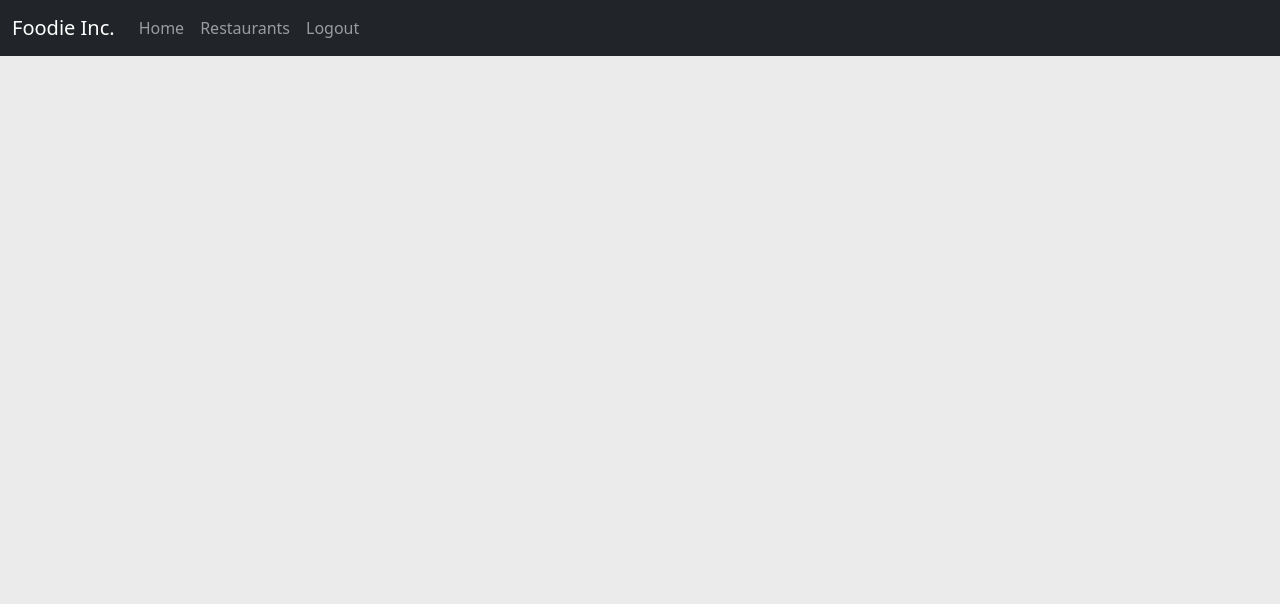
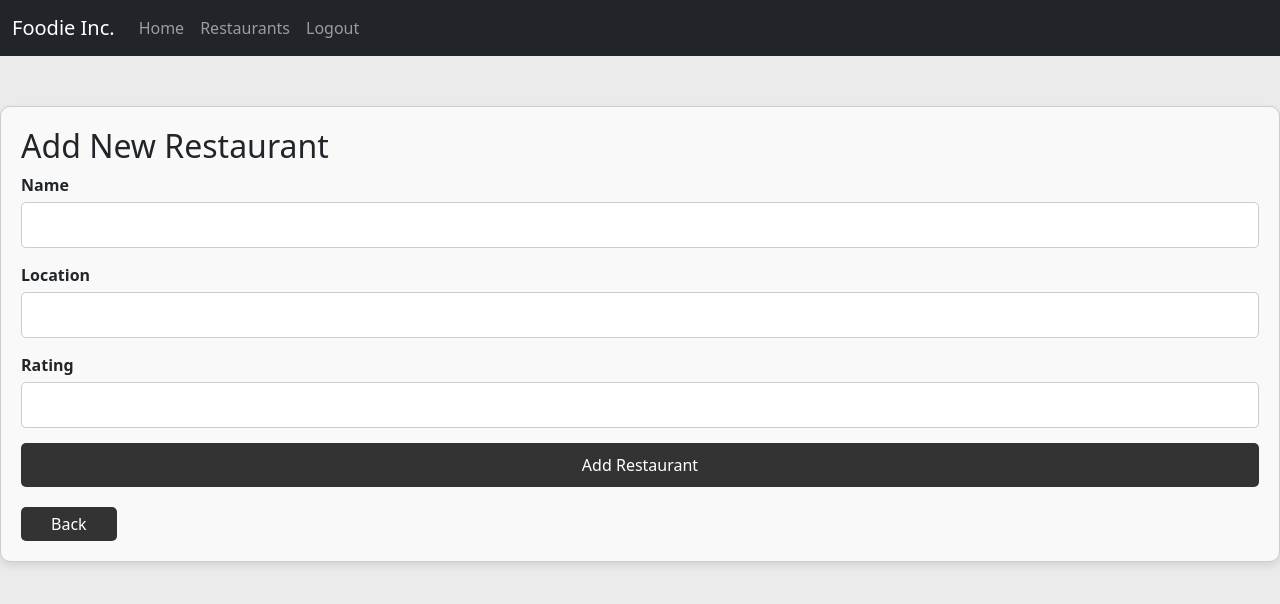
Before and after one commit to GeorgieHow/CapstoneProject, an Angular app in the folder FoodProjectFrontend/: page /add-restaurant in a window 1280 px wide. Before the commit this address led to /. Shown: the top 604 px of the page. Built offline with nearby package versions, Linux system fonts and the light colour scheme; sample sign-in values are in the browser's storage.

Commit message:
Can add a restaurant.

```diff
--- /dev/null
+++ b/FoodProjectFrontend/src/app/add-restaurant/add-restaurant.component.css
@@ -0,0 +1,59 @@
+.add-restaurant-container {
+    max-width: auto;
+    margin: 50px auto;
+    padding: 20px;
+    border: 1px solid #ccc;
+    border-radius: 10px;
+    background-color: #f9f9f9;
+    box-shadow: 0 4px 8px rgba(0, 0, 0, 0.1);
+}
+
+.form-group {
+    margin-bottom: 15px;
+}
+
+.form-group label {
+    display: block;
+    margin-bottom: 5px;
+    font-weight: bold;
+}
+
+.form-control {
+    width: 100%;
+    padding: 10px;
+    margin-top: 5px;
+    border: 1px solid #ccc;
+    border-radius: 5px;
+    box-sizing: border-box;
+}
+
+.btn-primary {
+    width: 100%;
+    padding: 10px;
+    background-color: #333;
+    border: none;
+    border-radius: 5px;
+    color: white;
+    font-size: 16px;
+    cursor: pointer;
+}
+
+.btn-primary:hover {
+    background-color: #428953;
+}
+
+.btn-back {
+    padding: 5px 30px;
+    background-color: #333;
+    border: none;
+    border-radius: 5px;
+    color: white;
+    font-size: 16px;
+    cursor: pointer;
+    display: inline-block;
+    margin-top: 20px;
+}
+
+.btn-back:hover {
+    background-color: #428953;
+}
--- /dev/null
+++ b/FoodProjectFrontend/src/app/add-restaurant/add-restaurant.component.html
@@ -0,0 +1,32 @@
+<div class="add-restaurant-container">
+    <h2>Add New Restaurant</h2>
+    <form #addRestaurantForm="ngForm" (ngSubmit)="onSubmit(addRestaurantForm)">
+        <div class="form-group">
+            <label for="name">Name</label>
+            <input id="name" type="text" name="name" ngModel class="form-control" required>
+            <div *ngIf="addRestaurantForm.submitted && !addRestaurantForm.controls['name']?.valid" class="text-danger">
+                Name is required.
+            </div>
+        </div>
+        <div class="form-group">
+            <label for="location">Location</label>
+            <input id="location" type="text" name="location" ngModel class="form-control" required>
+            <div *ngIf="addRestaurantForm.submitted && !addRestaurantForm.controls['location']?.valid"
+                class="text-danger">
+                Location is required.
+            </div>
+        </div>
+        <div class="form-group">
+            <label for="rating">Rating</label>
+            <input id="rating" type="number" name="rating" ngModel class="form-control" required min="1" max="5">
+            <div *ngIf="addRestaurantForm.submitted && !addRestaurantForm.controls['rating']?.valid"
+                class="text-danger">
+                Rating is required and must be between 1 and 5.
+            </div>
+        </div>
+        <button type="submit" class="btn-primary">Add Restaurant</button>
+    </form>
+    <div>
+        <button class="btn-back" style="margin-top: 20px;" (click)="goBack()">Back</button>
+    </div>
+</div>
--- /dev/null
+++ b/FoodProjectFrontend/src/app/add-restaurant/add-restaurant.component.ts
@@ -0,0 +1,36 @@
+import { Component } from '@angular/core';
+import { NgForm } from '@angular/forms';
+import { Router } from '@angular/router';
+import { RestaurantService } from '../service/restaurant.service';
+import { Restaurant } from '../model/restaurant';
+
+@Component({
+  selector: 'app-add-restaurant',
+  standalone: false,
+
+  templateUrl: './add-restaurant.component.html',
+  styleUrl: './add-restaurant.component.css'
+})
+export class AddRestaurantComponent {
+
+  constructor(private restaurantService: RestaurantService, private router: Router) {}
+
+  onSubmit(form: NgForm): void {
+    if (form.valid) {
+      const newRestaurant: Restaurant = form.value;
+      this.restaurantService.createRestaurant(newRestaurant).subscribe(
+        () => {
+          console.log('Restaurant added successfully');
+          this.router.navigate(['/restaurants']);
+        },
+        (error) => {
+          console.error('Error adding restaurant:', error);
+        }
+      );
+    }
+  }
+
+  goBack() {
+    this.router.navigate(['/restaurants']);
+  }
+}
--- a/FoodProjectFrontend/src/app/app-routing.module.ts
+++ b/FoodProjectFrontend/src/app/app-routing.module.ts
@@ -5,12 +5,14 @@ import { RestaurantListComponent } from './restaurant-list/restaurant-list.compo
 import { RestaurantDetailsComponent } from './restaurant-details/restaurant-details.component';
 import { LoginComponent } from './login/login.component';
 import { authGuard } from './service/auth.guard';
+import { AddRestaurantComponent } from './add-restaurant/add-restaurant.component';
 
 const routes: Routes = [
   {path:'', component: HomeComponent},
   {path:'login', component: LoginComponent},
   {path:'restaurants', component: RestaurantListComponent },
   {path:'restaurants/:id', component:RestaurantDetailsComponent},
+  { path: 'add-restaurant', component: AddRestaurantComponent, canActivate: [authGuard] },
 
 ];
 
--- a/FoodProjectFrontend/src/app/app.module.ts
+++ b/FoodProjectFrontend/src/app/app.module.ts
@@ -11,6 +11,7 @@ import { HttpClientModule } from '@angular/common/http';
 import { FormsModule } from '@angular/forms';
 import { RestaurantDetailsComponent } from './restaurant-details/restaurant-details.component';
 import { LoginComponent } from './login/login.component';
+import { AddRestaurantComponent } from './add-restaurant/add-restaurant.component';
 
 @NgModule({
   declarations: [
@@ -21,6 +22,7 @@ import { LoginComponent } from './login/login.component';
     RestaurantComponent,
     RestaurantDetailsComponent,
     LoginComponent,
+    AddRestaurantComponent,
   ],
   imports: [
     BrowserModule,
--- a/FoodProjectFrontend/src/app/restaurant-list/restaurant-list.component.html
+++ b/FoodProjectFrontend/src/app/restaurant-list/restaurant-list.component.html
@@ -2,7 +2,7 @@
     <h1 class="restaurant-list-title">Restaurants</h1>
 
     <div>
-        <button *ngIf="isLoggedIn" class="btn-primary">Add New Restaurant</button>
+        <button *ngIf="isLoggedIn" class="btn-primary" [routerLink]="['/add-restaurant']">Add New Restaurant</button>
     </div>
 
     <div *ngIf="restaurants.length === 0">
--- a/FoodProjectFrontend/src/app/service/restaurant.service.ts
+++ b/FoodProjectFrontend/src/app/service/restaurant.service.ts
@@ -19,4 +19,8 @@ export class RestaurantService {
   getRestaurantById(id: number): Observable<Restaurant> {
     return this.http.get<Restaurant>(`${this.apiUrl}/${id}`);
   }
+
+  createRestaurant(restaurant: Restaurant): Observable<Restaurant> {
+    return this.http.post<Restaurant>(this.apiUrl, restaurant);
+  }
 }
```
Also changed, not shown: 2 other files (tests, documents, lock files or other folders).
